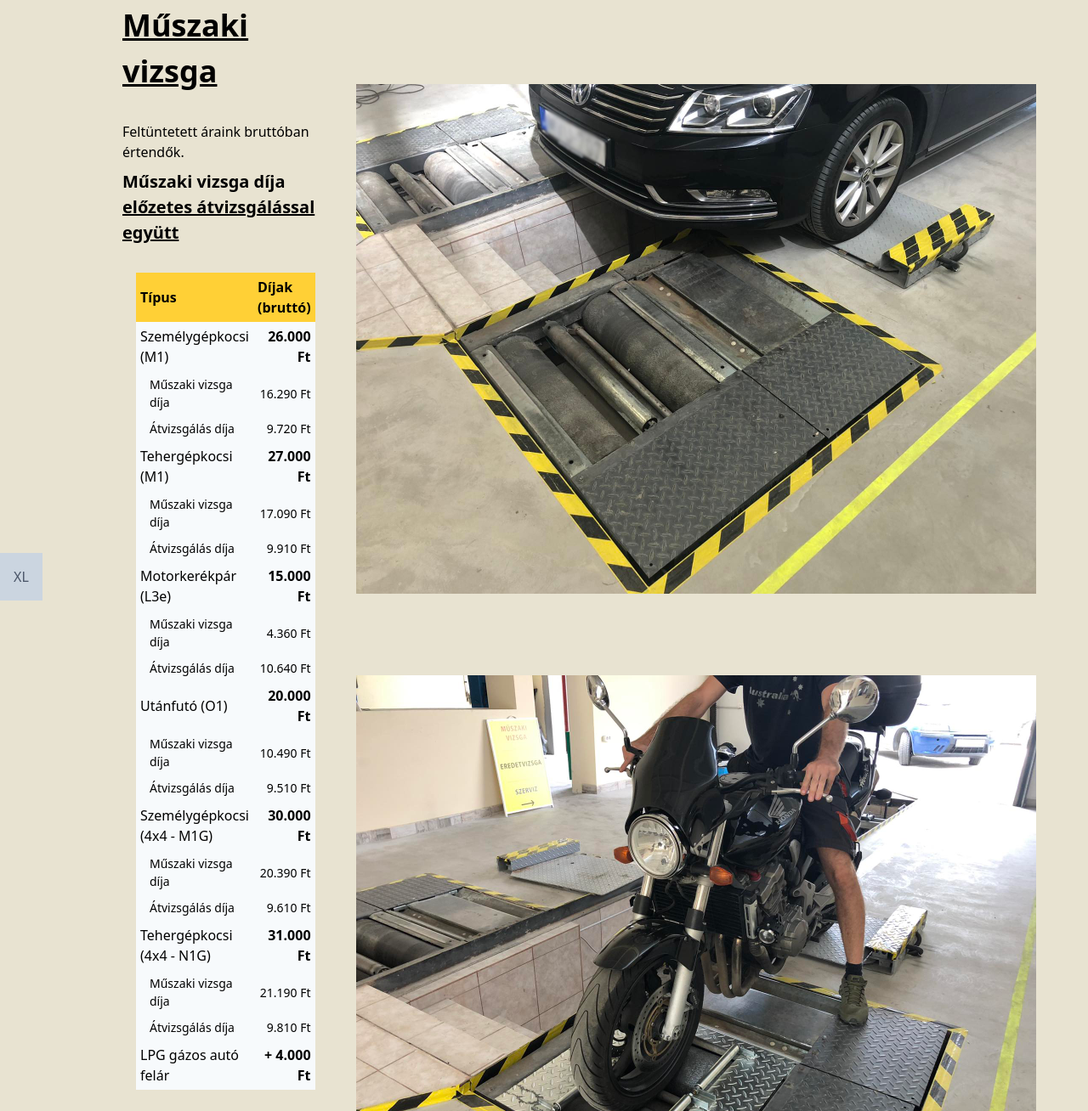
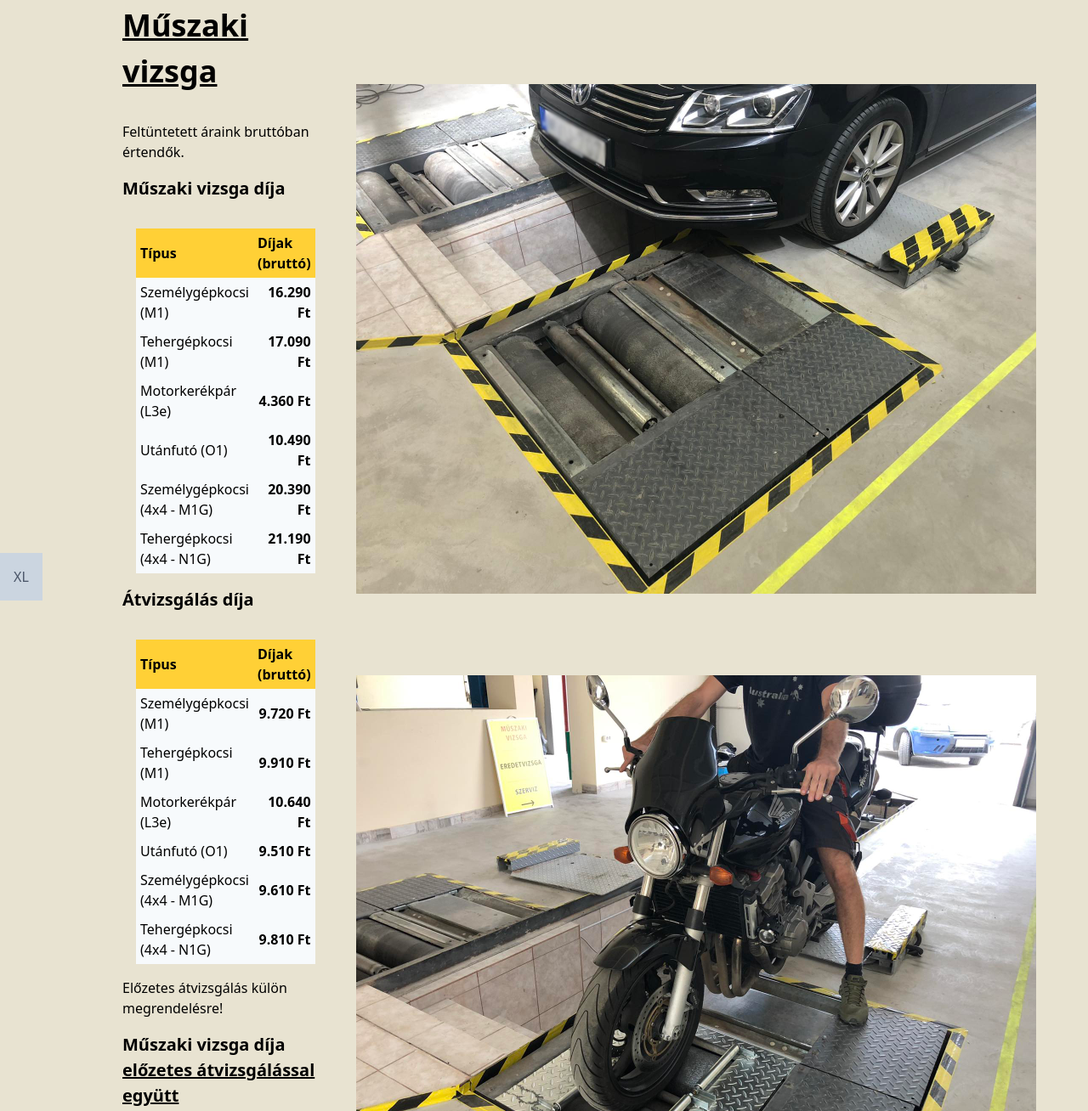
Before and after one commit to pgigler/greencard, a Gatsby site: page /szolgaltatasok in a window 1280 px wide. Shown: the part 93-1401 px from the top of the page at 85% size. Built offline with nearby package versions, Linux system fonts and the light colour scheme; Gatsby itself is replaced by a stand-in of ours; no server answers.

Commit message:
audit proof

```diff
--- a/src/pages/szolgaltatasok.tsx
+++ b/src/pages/szolgaltatasok.tsx
@@ -4,6 +4,8 @@ import Layout from "../components/layout";
 import SEO from "../components/seo";
 import { getFluid, isBrowser } from "../util/helper";
 import Img from "gatsby-image";
+
+const AUDIT_PROOF = true;
 
 const ServicesPage = () => {
 	const data = useStaticQuery(graphql`
@@ -72,9 +74,70 @@ const ServicesPage = () => {
 				Műszaki vizsga
 			</p>
 			<div>Feltüntetett áraink bruttóban értendők.</div>
+			{AUDIT_PROOF && (
+				<div>
+					<p
+						id="elozetes-atvizsgalas-muszaki-elott"
+						className="text-xl text-black font-semibold mb-8 text-center md:text-left mt-4"
+					>
+						Műszaki vizsga díja
+					</p>
+					<div>
+						<table className="mt-4 bg-gray-100 m-4" cellSpacing="5" cellPadding="5">
+							<thead>
+								<tr>
+									<td className="bg-brand-yellowdark font-semibold text-black">Típus</td>
+									<td className="bg-brand-yellowdark font-semibold text-black">Díjak (bruttó)</td>
+								</tr>
+							</thead>
+							<tbody>
+								{bigLine("Személygépkocsi (M1)", "16.290 Ft")}
+								{bigLine("Tehergépkocsi (M1)", "17.090 Ft")}
+								{bigLine("Motorkerékpár (L3e)", "4.360 Ft")}
+								{bigLine("Utánfutó (O1)", "10.490 Ft")}
+								{bigLine("Személygépkocsi (4x4 - M1G)", "20.390 Ft")}
+								{bigLine("Tehergépkocsi (4x4 - N1G)", "21.190 Ft")}
+								{/* {bigLine("LPG gázos autó felár", "+ 4.000 Ft")} */}
+							</tbody>
+						</table>
+					</div>
+				</div>
+			)}
+
+			{AUDIT_PROOF && (
+				<div>
+					<p
+						id="elozetes-atvizsgalas-muszaki-elott"
+						className="text-xl text-black font-semibold mb-8 text-center md:text-left mt-4"
+					>
+						Átvizsgálás díja
+					</p>
+					<div>
+						<table className="mt-4 bg-gray-100 m-4" cellSpacing="5" cellPadding="5">
+							<thead>
+								<tr>
+									<td className="bg-brand-yellowdark font-semibold text-black">Típus</td>
+									<td className="bg-brand-yellowdark font-semibold text-black">Díjak (bruttó)</td>
+								</tr>
+							</thead>
+							<tbody>
+								{bigLine("Személygépkocsi (M1)", "9.720 Ft")}
+								{bigLine("Tehergépkocsi (M1)", "9.910 Ft")}
+								{bigLine("Motorkerékpár (L3e)", "10.640 Ft")}
+								{bigLine("Utánfutó (O1)", "9.510 Ft")}
+								{bigLine("Személygépkocsi (4x4 - M1G)", "9.610 Ft")}
+								{bigLine("Tehergépkocsi (4x4 - N1G)", "9.810 Ft")}
+								{/* {bigLine("LPG gázos autó felár", "+ 4.000 Ft")} */}
+							</tbody>
+						</table>
+						{AUDIT_PROOF && <div className="">Előzetes átvizsgálás külön megrendelésre!</div>}
+					</div>
+				</div>
+			)}
+
 			<p
 				id="elozetes-atvizsgalas-muszaki-elott"
-				className="text-xl text-black font-semibold mb-8 text-center md:text-left mt-2"
+				className="text-xl text-black font-semibold mb-8 text-center md:text-left mt-4"
 			>
 				Műszaki vizsga díja <span className="underline">előzetes átvizsgálással együtt</span>
 			</p>
@@ -105,7 +168,7 @@ const ServicesPage = () => {
 						{bigLine("Tehergépkocsi (4x4 - N1G)", "31.000 Ft")}
 						{smallLine("Műszaki vizsga díja", "21.190 Ft")}
 						{smallLine("Átvizsgálás díja", "9.810 Ft")}
-						{bigLine("LPG gázos autó felár", "+ 4.000 Ft")}
+						{/* {bigLine("LPG gázos autó felár", "+ 4.000 Ft")} */}
 					</tbody>
 				</table>
 			</div>
```
